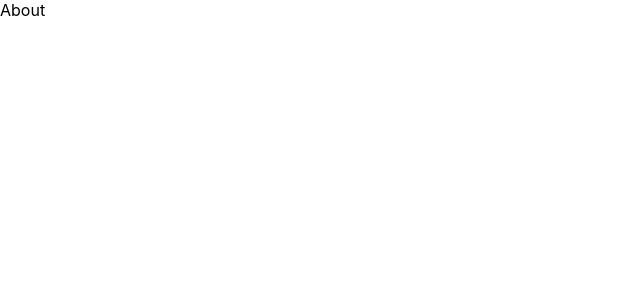
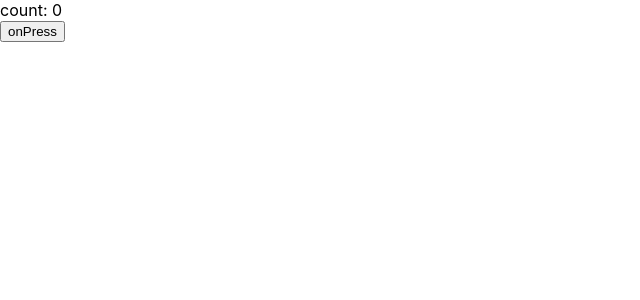
Before and after one commit to NealXavier/react-hooks-example, a React app: page / in a window 1280 px wide. Shown: the top 300 px of the page, without its empty margins (0-640 px from the left). Built offline with nearby package versions, Linux system fonts and the light colour scheme.

Commit message:
usestate trap

```diff
--- a/src/About.js
+++ /dev/null
@@ -1,2 +0,0 @@
-const About = ()=>( <div>About</div> )
-export default About;
--- a/src/App.js
+++ b/src/App.js
@@ -1,37 +1,29 @@
-import React, { Component,lazy,Suspense } from 'react';
-import './App.css';
+import React, { useState } from 'react';
 
-const About = lazy(()=>import(/*webpackChunkName: "about" */'./About'))
+// let id = 1
+const App = () => {
+  // let name,setName;
+  // let count,setCount;
 
+  // id+=1
+  // React Hook "useState" is called conditionally. React Hooks must be called
+  // in the exact same order in every component render  react-hooks/rules-of-hooks
+  // odd times
+  // if(id & 1){
+  //   [count,setCount] = useState(0);
+  //   [name,setName] = useState(`mike`)
+  // }else{
+  //   [name,setName] = useState('mike')
+  //   [count,setCount] = useState(0)
+  // }
+  const [count,setCount] = useState(0)
 
-//  when i block 'chunk.about.js' or  it fetch causes error have to create ErrorBoundary (refer to image2.png)
-//  method 1: componentDidCatch
-//  method 2: getDerivedStateFromError
-
-class App extends Component {
-  state = {
-    hasError:false
-  }
-  // componentDidCatch(){this.setState({error:true})}
-  static getDerivedStateFromError(error) {
-    return { hasError: true };
-  }
-
-  render(){
-    const {hasError} = this.state
-    // suspend works while component rendering
-    if(hasError){
-      return (<div>hasError</div>)
-    }
-    return (
+  return (
       <>
-      <Suspense fallback={<div>loading</div>}>
-        <About></About>
-      </Suspense>
+        count: {count} <br/>
+        <button type="button" onClick={()=>{setCount(count+1)}}>onPress</button>
       </>
-    )
-  }
+  )
 }
 
-
 export default App;
```
Also changed, not shown: package.json (+7 -1 lines), 1 other file (tests, documents, lock files or other folders).
